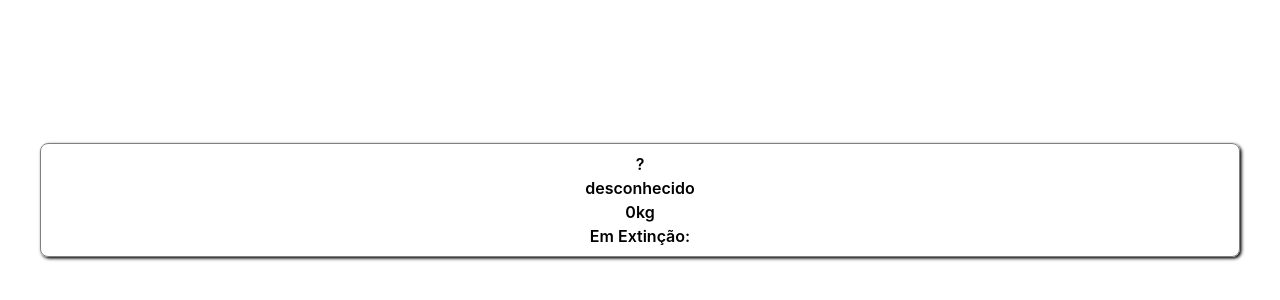
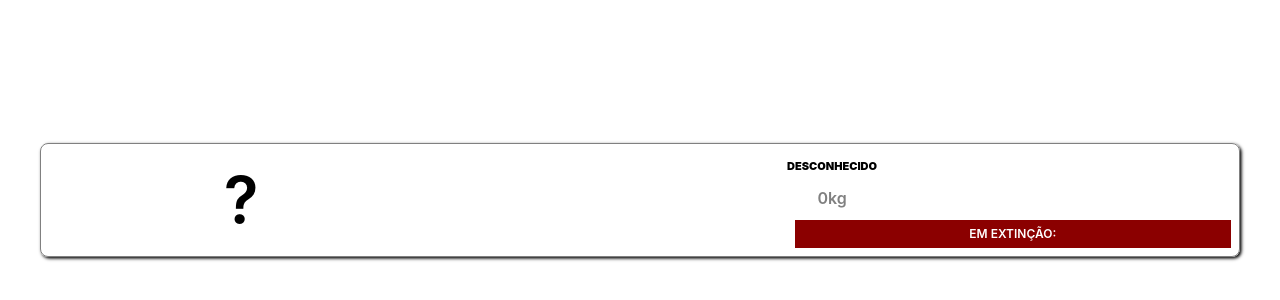
Before and after one commit to ufjf-dcc207/ufjf-dcc207-2024-3-a-atv03-PedroMuniz10, a React (Vite) app: page / in a window 1280 px wide. Shown: the part 200-500 px from the top of the page. Built offline with nearby package versions, Linux system fonts and the light colour scheme.

Commit message:
Alterando animal.css

```diff
--- a/src/Animal.css
+++ b/src/Animal.css
@@ -4,4 +4,35 @@
     padding: 0.5em;
     font-weight: 600;
     box-shadow: 0.1em 0.1em 0.2em;
+    display: grid;
+    grid-template-areas:
+    "icone nome nome"
+    "icone peso peso"
+    "icone . extincao";
 }
+
+.animal :nth-child(1) {
+    grid-area: icone;
+    place-content: center;
+    font-size: 4em;
+}
+
+.animal :nth-child(2) {
+    grid-area: nome;
+    font-weight: 900;
+    font-variant: small-caps;
+}
+
+.animal :nth-child(3) {
+    grid-area: peso;
+    color: grey;
+}
+
+.animal :nth-child(4) {
+    grid-area: extincao;
+    text-transform: uppercase;
+    background-color: darkred;
+    color: white;
+    font-size: 0.75em;
+    place-content: center;
+}
```
